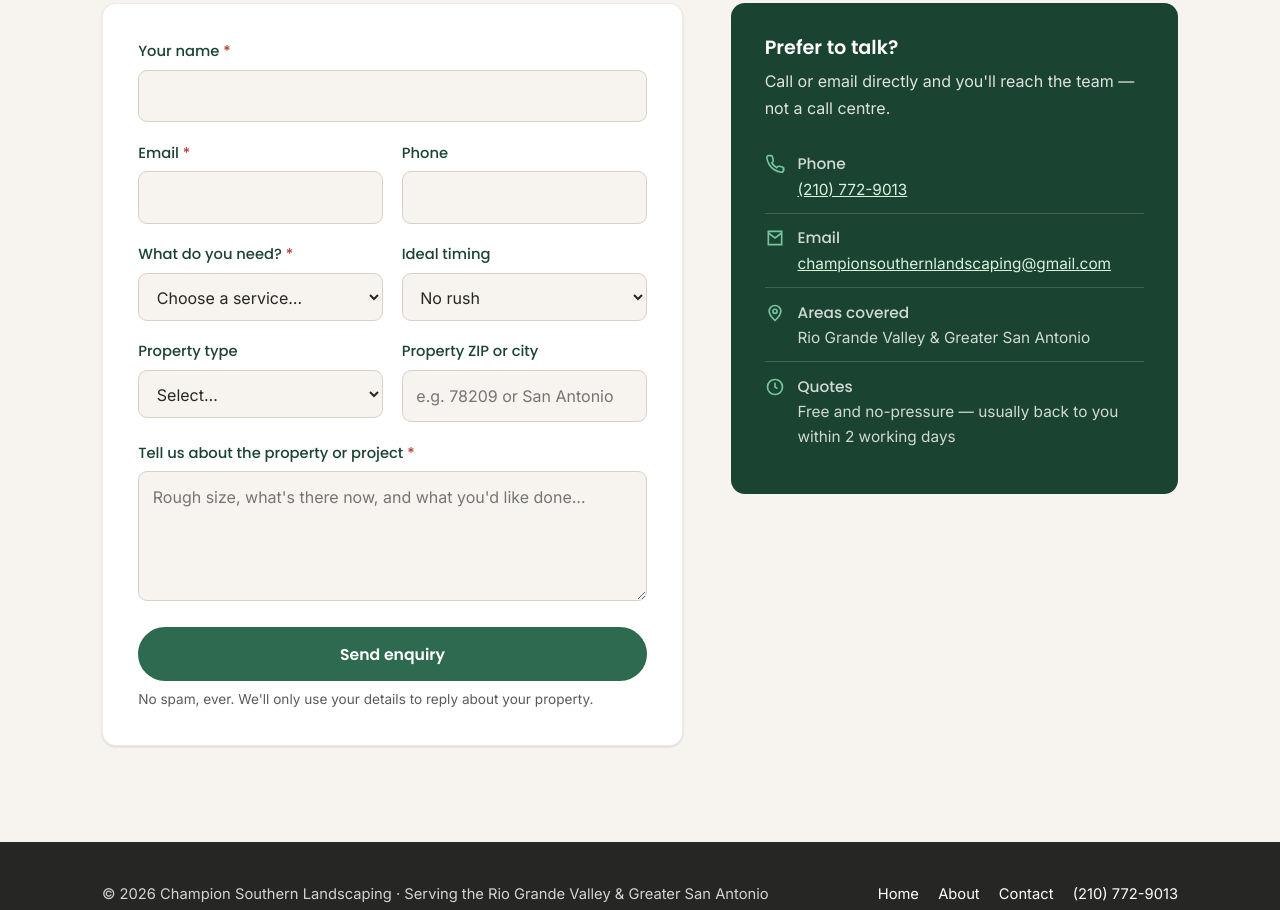
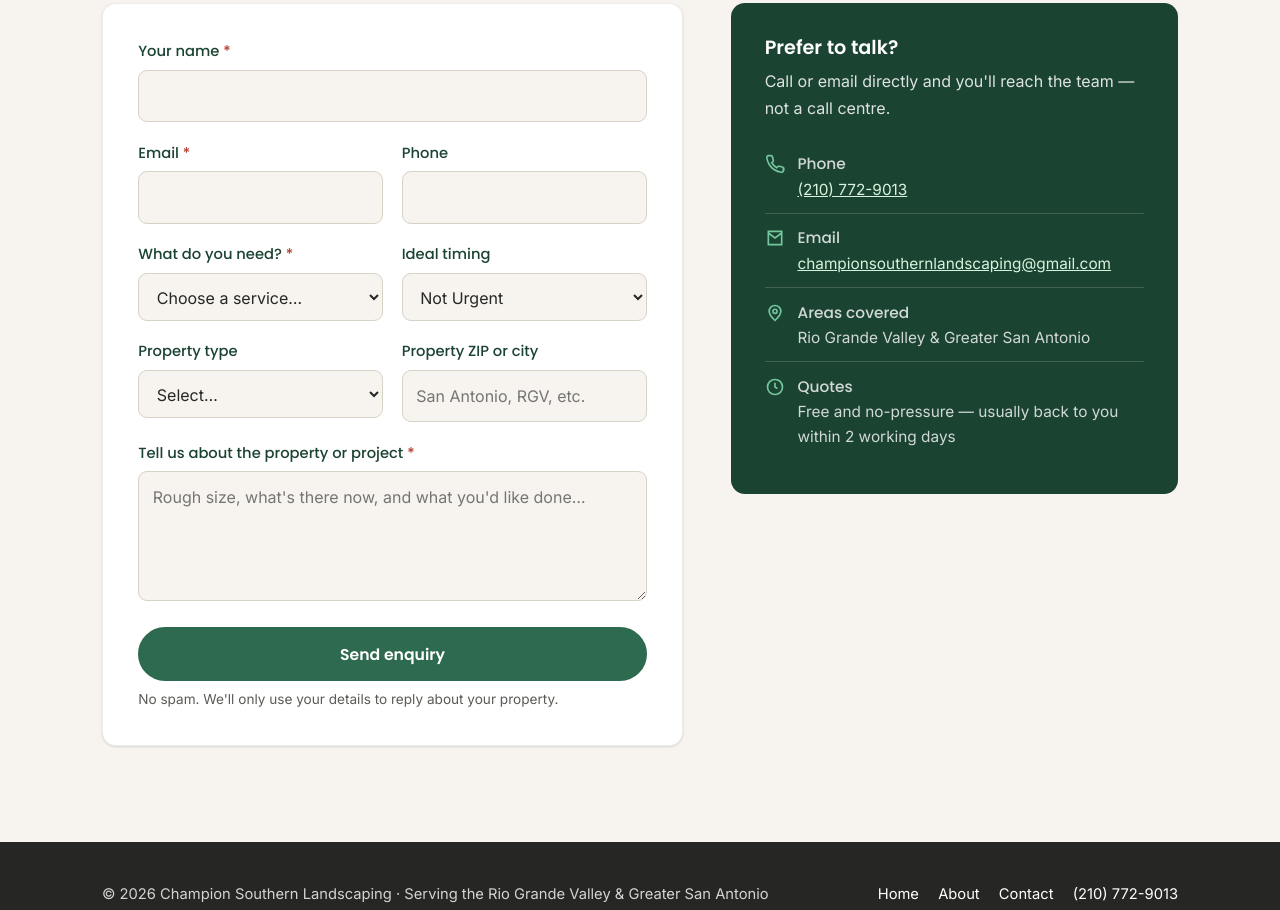
Before and after one commit to TMJukebox/Champion-Southern-Landscaping, a plain HTML site: page contact.html in a window 1280 px wide. Shown: the part 508-1418 px from the top of the page. Drawn offline with Linux system fonts and the light colour scheme.

Commit message:
Trim contact form timing options and copy tweaks
- "Ideal timing": Not Urgent / ASAP / 1-2 weeks (longer options commented out)
- ZIP field placeholder reworded
- Shorten the no-spam note

Co-Authored-By: Claude Sonnet 5 <noreply@anthropic.com>

```diff
--- a/contact.html
+++ b/contact.html
@@ -118,11 +118,11 @@
             <div class="field">
               <label for="timing">Ideal timing</label>
               <select id="timing" name="timing">
-                <option value="">No rush</option>
+                <option value="">Not Urgent</option>
                 <option>As soon as possible</option>
-                <option>Within a month</option>
-                <option>1–3 months</option>
-                <option>Just planning ahead</option>
+                <option>1-2 weeks</option>
+<!--                <option>1–3 months</option>
+                <option>Just planning ahead</option>-->
               </select>
             </div>
           </div>
@@ -138,7 +138,7 @@
             </div>
             <div class="field">
               <label for="location">Property ZIP or city</label>
-              <input type="text" id="location" name="location" autocomplete="postal-code" placeholder="e.g. 78209 or San Antonio" />
+              <input type="text" id="location" name="location" autocomplete="postal-code" placeholder="San Antonio, RGV, etc." />
             </div>
           </div>
 
@@ -150,7 +150,7 @@
 
           <button type="submit" class="btn" style="width:100%;justify-content:center">Send enquiry</button>
           <p class="form__note">
-            No spam, ever. We'll only use your details to reply about your property.
+            No spam. We'll only use your details to reply about your property.
           </p>
           <p class="form__status" id="form-status" role="status" aria-live="polite"></p>
         </form>
```
